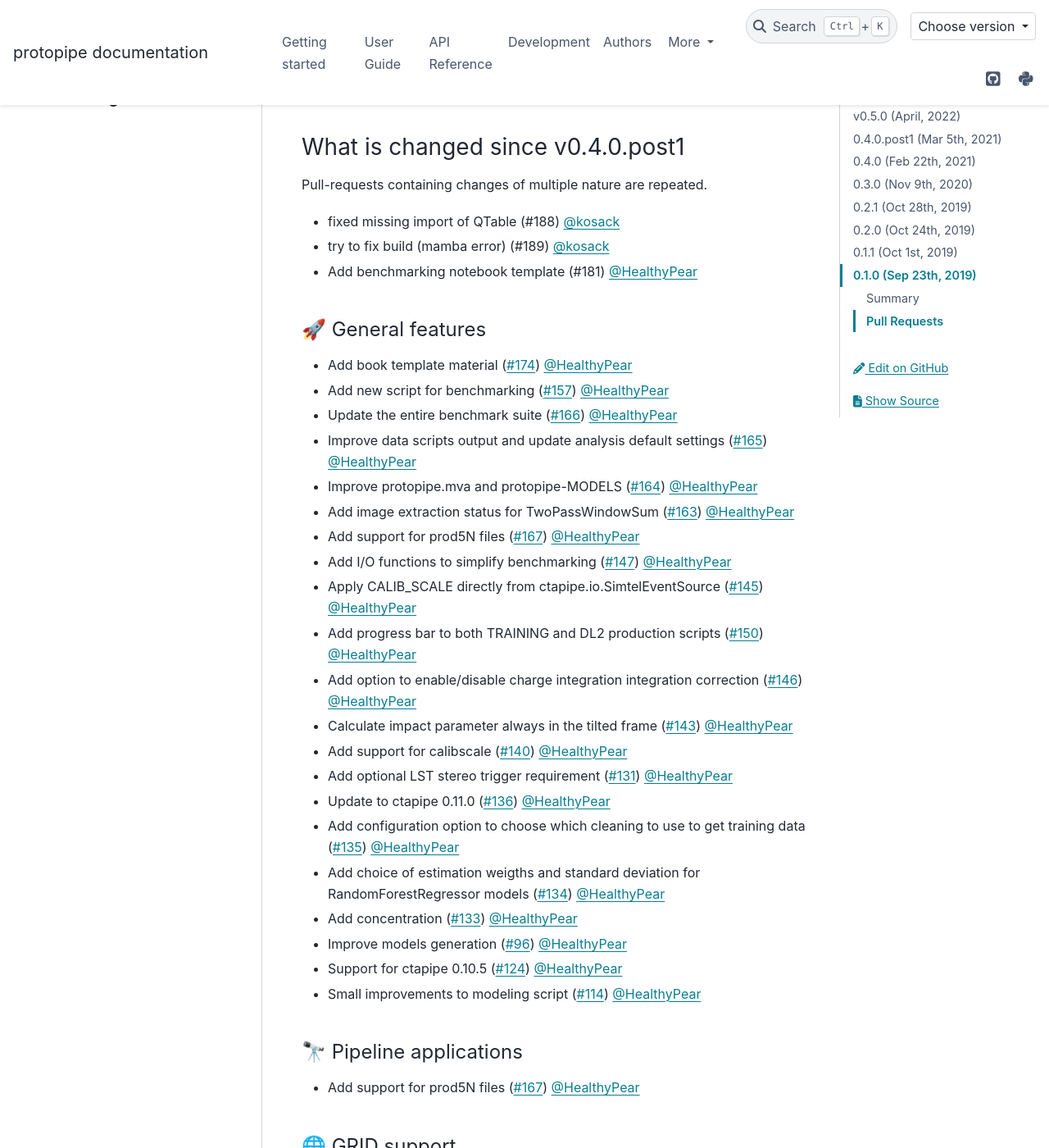
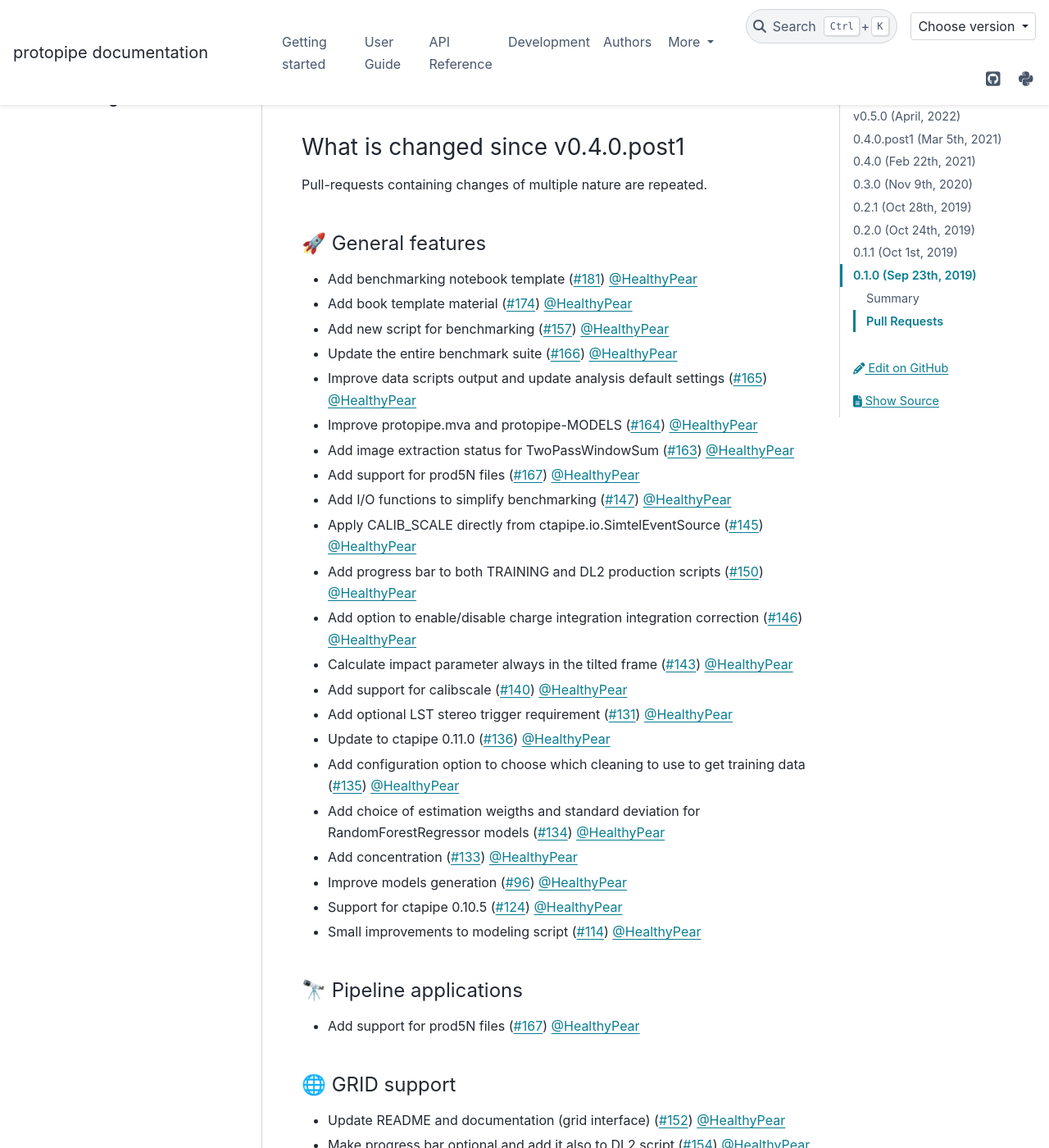
Before and after one commit to cta-observatory/protopipe, a Sphinx documentation site: the page built from docs/CHANGELOG.rst, in a window 1280 px wide and 1400 px high, scrolled down 1111 px. Shown: the whole window at 82% size. Built offline with Sphinx 7.4.7 and the PyData theme 0.15.4, drawn with Linux system fonts in a browser that asks for light colours; the version number could not be read and is left out; some of the changed text lies outside the part shown.

Commit message:
Update mislabeled PRs

```diff
--- a/docs/CHANGELOG.rst
+++ b/docs/CHANGELOG.rst
@@ -56,13 +56,10 @@ What is changed since v0.4.0.post1
 
 Pull-requests containing changes of multiple nature are repeated.
 
-- fixed missing import of QTable (#188) `@kosack`_
-- try to fix build (mamba error) (#189) `@kosack`_
-- Add benchmarking notebook template (#181) `@HealthyPear`_
-
 🚀 General features
 ^^^^^^^^^^^^^^^^^^^^
 
+- Add benchmarking notebook template (:pr:`#181`) `@HealthyPear`_
 - Add book template material (:pr:`#174`) `@HealthyPear`_
 - Add new script for benchmarking (:pr:`#157`) `@HealthyPear`_
 - Update the entire benchmark suite (:pr:`#166`) `@HealthyPear`_
```
Also changed, not shown: other parts of docs/CHANGELOG.rst (+2 -0 lines).
